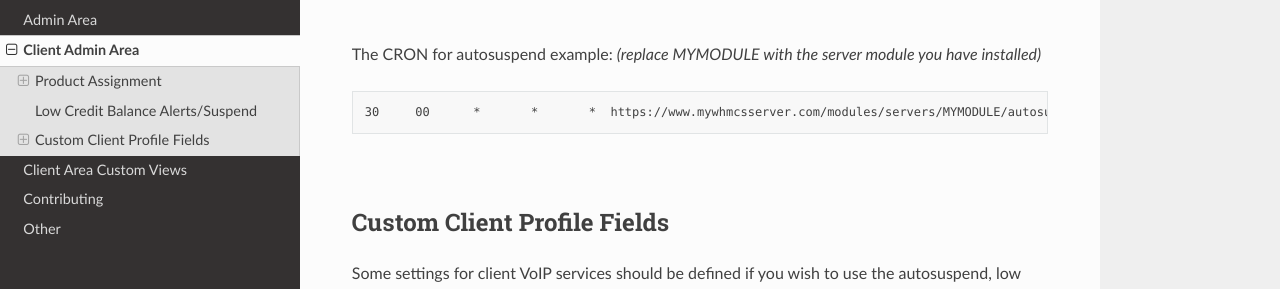
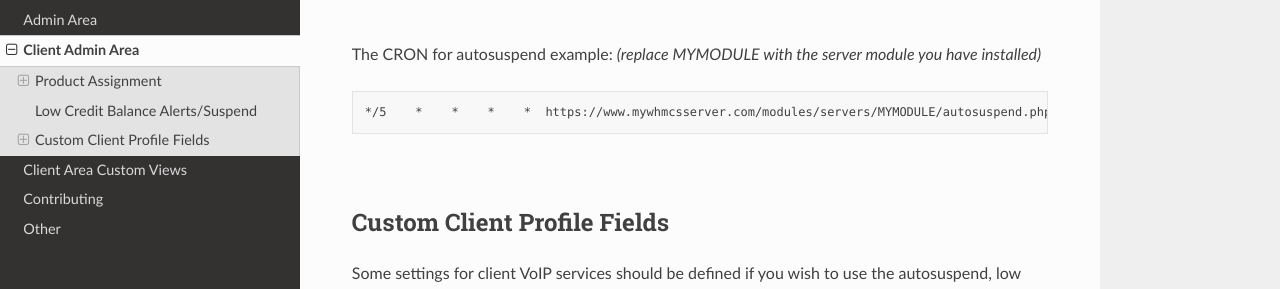
Before and after one commit to ictvoip/ictvoip-docs, a Sphinx documentation site: the page built from docs/source/clientadmin/clientadmin.rst, in a window 1280 px wide and 900 px high, scrolled down 6991 px. Shown: the part 155-444 px from the top of the window. Built offline with Sphinx 7.4.7 and the Read the Docs theme 2.0.0, drawn with Linux system fonts in a browser that asks for light colours; pages that are not in the unit, such as notebooks, are missing from menus.

Commit message:
Update clientadmin.rst

```diff
--- a/docs/source/clientadmin/clientadmin.rst
+++ b/docs/source/clientadmin/clientadmin.rst
@@ -227,7 +227,7 @@ The CRON for autosuspend example:
 
 ::
 
-  30     00      *       *       *  https://www.mywhmcsserver.com/modules/servers/MYMODULE/autosuspend.php?runfrom=cron
+  */5    *    *    *    *  https://www.mywhmcsserver.com/modules/servers/MYMODULE/autosuspend.php?runfrom=cron
 
 |
 
```
